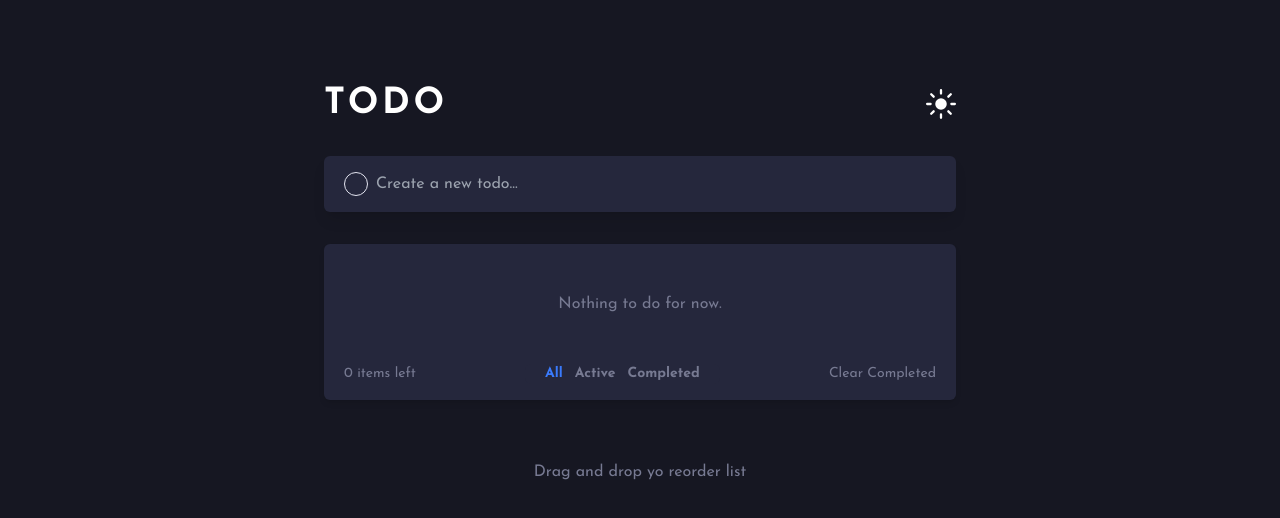
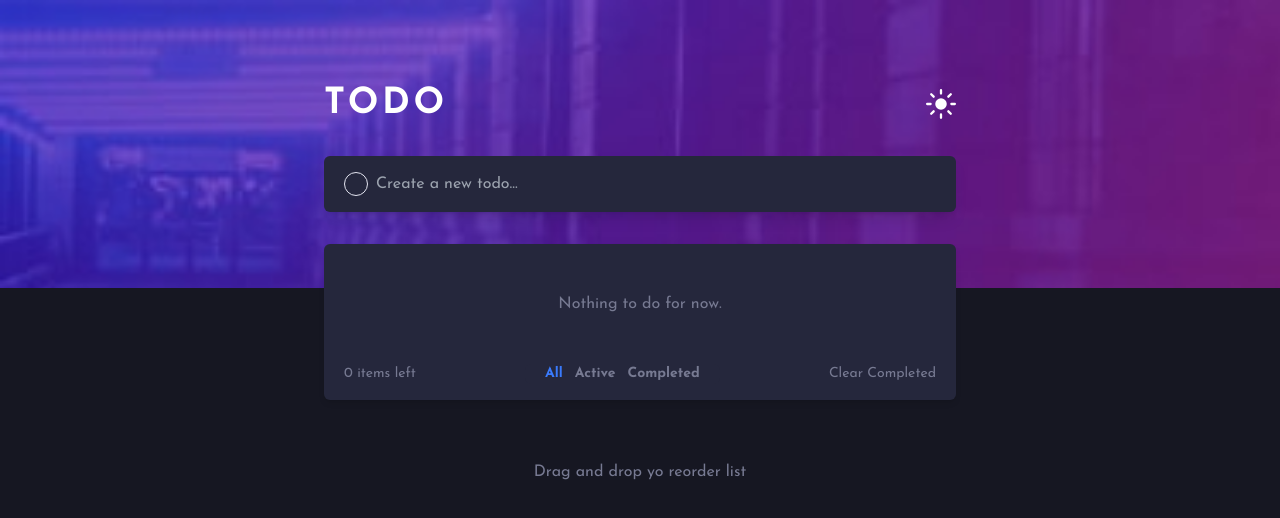
Before and after one commit to coderSuresh/todo-list, a Next.js app: page / in a window 1280 px wide. Shown: the top 518 px of the page. Built offline with nearby package versions, Linux system fonts and the light colour scheme.

Commit message:
fix: use hooks to change bg img dynamically

```diff
--- a/components/BackgroundImage.tsx
+++ b/components/BackgroundImage.tsx
@@ -6,11 +6,19 @@ const BackgroundImage = () => {
 
     const { theme } = React.useContext(ThemeContext)
 
-    const bgImg = `md:bg-desktop-${theme} bg-mobile-${theme}`
+    const [bgImg, setBgImg] = React.useState('bg-mobile-light')
+
+    React.useEffect(() => {
+        if (theme === 'dark') {
+            setBgImg('bg-mobile-dark')
+        } else {
+            setBgImg('bg-mobile-light')
+        }
+    }, [theme])
 
     return (
         <div
-            className={`fixed top-0 left-0 right-0 z-0 ${bgImg}
+            className={`fixed ${bgImg}
                 bg-no-repeat bg-cover w-full
                 md:h-72 h-60`}
         />
```
